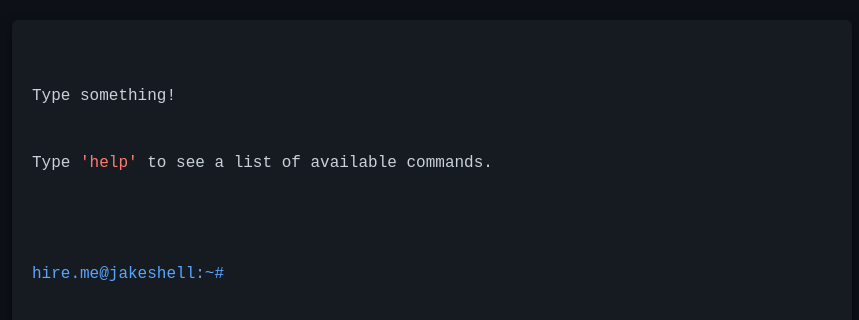
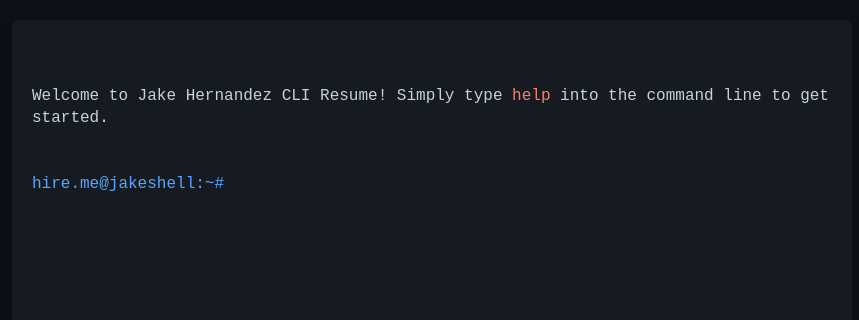
Before and after one commit to S8cred/Resume2026, a plain HTML site: page index.html in a window 1280 px wide. Shown: the whole page, without its empty margins (208-1067 px from the left). Drawn offline with Linux system fonts and the light colour scheme.

```diff
--- a/Logic.js
+++ b/Logic.js
@@ -3,7 +3,7 @@ const history = document.getElementById('history');
 
 // Define your command responses here
 const commands = {
-    help: `Available commands:
+    help: `Available commands to learn more about me:
   <span class="highlight">about</span>    - Brief summary of who I am
   <span class="highlight">skills</span>   - My technical & operational toolkit
   <span class="highlight">exp</span>      - My professional experience history
--- a/index.html
+++ b/index.html
@@ -9,9 +9,7 @@
 <body>
     <div id="terminal">
         <div id="history">
-            <div>Type something!</div>
-            <div>Type <span class="highlight">'help'</span> to see a list of available commands.</div>
-            <br>
+            <div>Welcome to Jake Hernandez CLI Resume! Simply type <span class="highlight">help</span> into the command line to get started.</div>
         </div>
         <div id="input-line">
             <span id="prompt">hire.me@jakeshell:~#</span>
```
